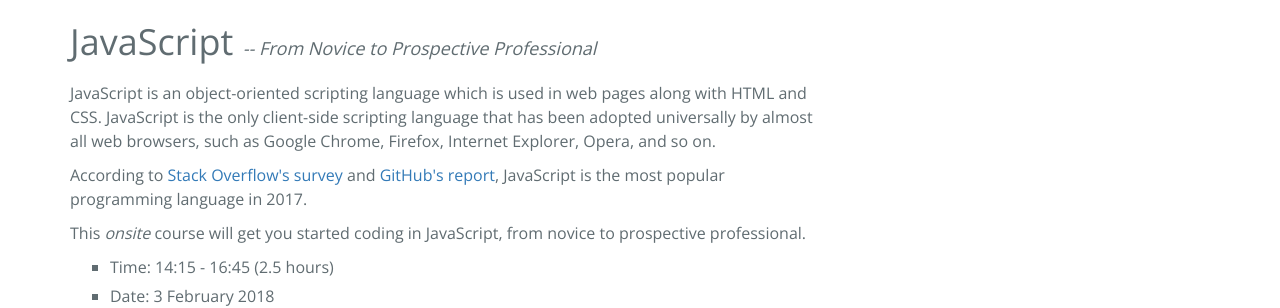
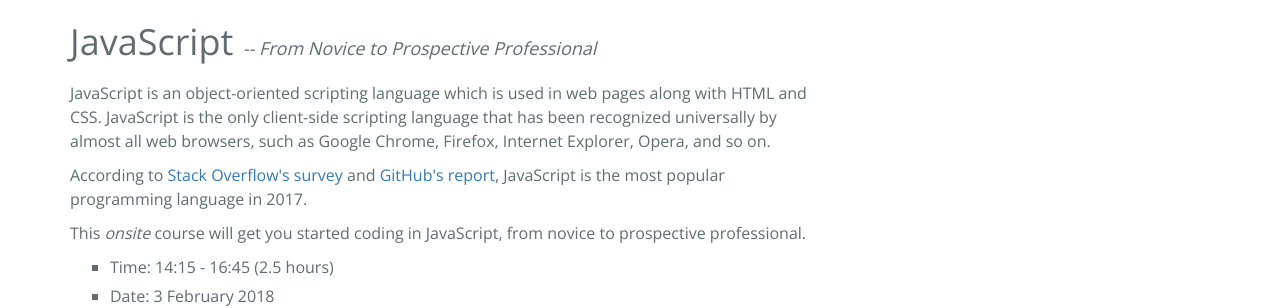
Before and after one commit to yucigou/codegoodworks, a Jekyll site: the page built from enrolment.md, in a window 1280 px wide and 900 px high. Shown: the part 196-504 px from the top of the window. Built offline with Jekyll 4.4.1, drawn with Linux system fonts in a browser that asks for light colours; nearby versions of some CDN libraries.

Commit message:
Update enrolment.md

```diff
--- a/enrolment.md
+++ b/enrolment.md
@@ -20,7 +20,7 @@ title: Free onsite course for beginners - Code Good Works
 </header>
 
 
-<p>JavaScript is an object-oriented scripting language which is used in web pages along with HTML and CSS. JavaScript is the only client-side scripting language that has been adopted universally by almost all web browsers, such as Google Chrome, Firefox, Internet Explorer, Opera, and so on.</p>
+<p>JavaScript is an object-oriented scripting language which is used in web pages along with HTML and CSS. JavaScript is the only client-side scripting language that has been recognized universally by almost all web browsers, such as Google Chrome, Firefox, Internet Explorer, Opera, and so on.</p>
 <p>According to <a href="https://insights.stackoverflow.com/survey/2017#technology-programming-languages" alt="Stack Overflow Developer Survey Results 2017">Stack Overflow's survey</a> and <a href="https://octoverse.github.com/" alt="The State of the Octoverse 2017 GitHub">GitHub's report</a>, JavaScript is the most popular programming language in 2017.</p>
 <p>This <em>onsite</em> course will get you started coding in JavaScript, from novice to prospective professional.</p>
 
```
